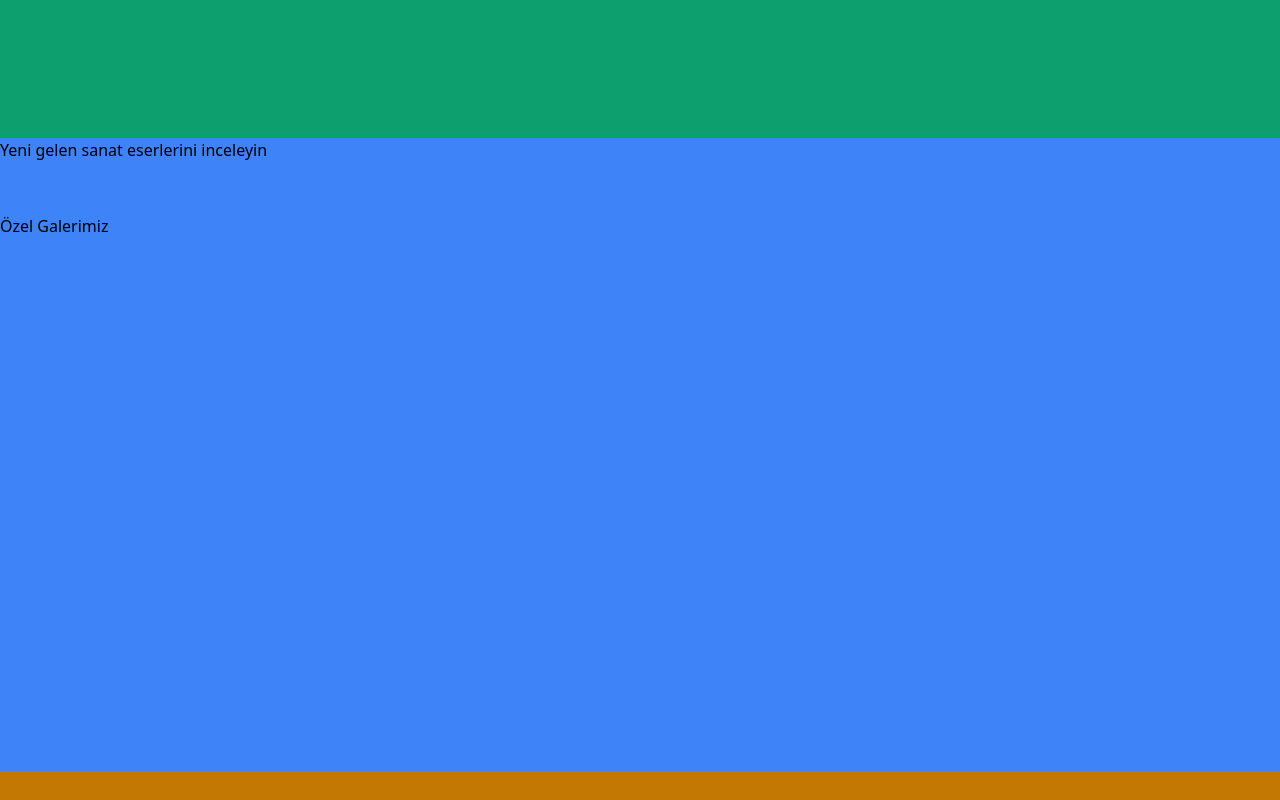
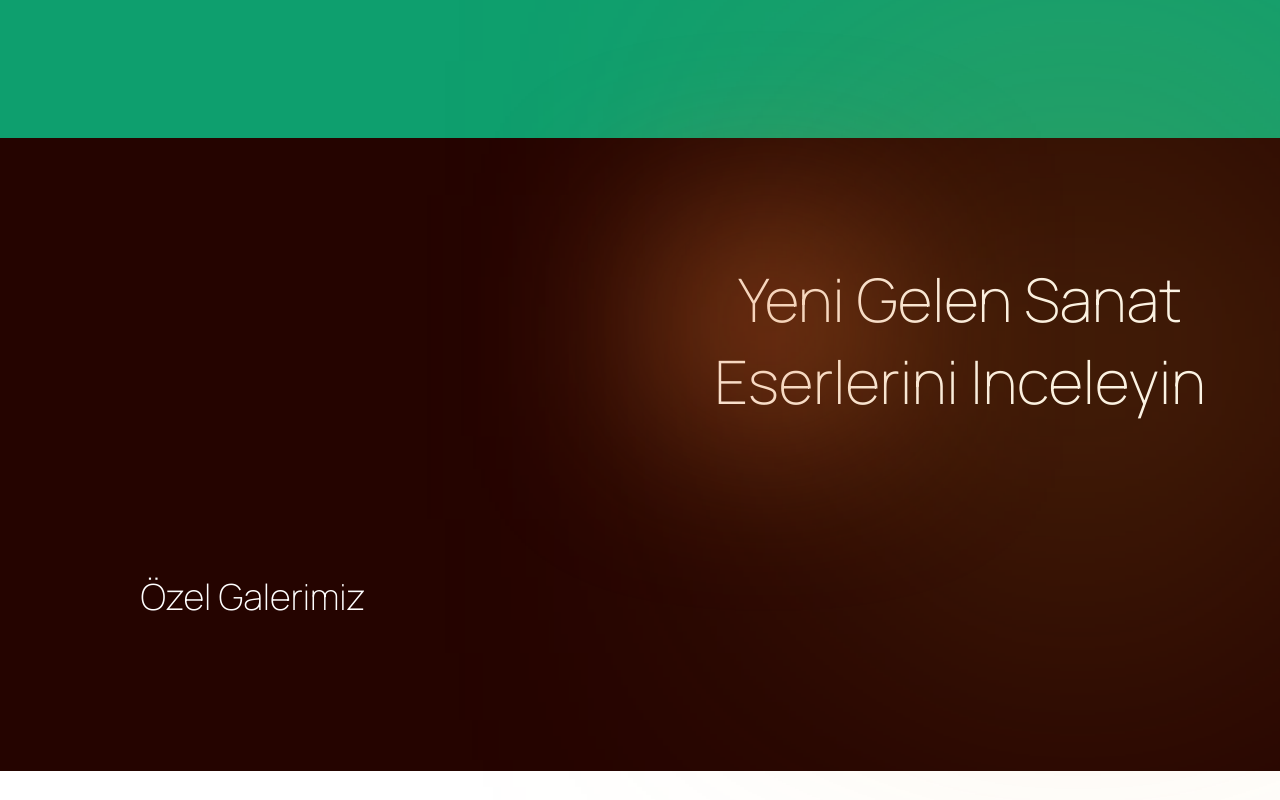
Before and after one commit to Yunus-Emre-Tasci/happy_galeri, a React (Create React App) app: page / in a window 1280 px wide. Shown: the part 1360-2160 px from the top of the page. Built offline with nearby package versions, Linux system fonts and the light colour scheme; no server answers.

Commit message:
gallery-finished

```diff
--- a/src/pages/Gallery.jsx
+++ b/src/pages/Gallery.jsx
@@ -3,11 +3,35 @@ import rightarrow from "../assests/rightarrow.png";
 
 const Gallery = () => {
   return (
-    <div name="gallery" className="h-[633px] bg-blue-500">
-      <div>
-        <h2>Yeni gelen sanat eserlerini inceleyin</h2>
+    <div name="gallery" className="h-[633px] bg-[#250400] relative text-white">
+      <div className="absolute left-[654px] top-[120px] w-[612px] text-center">
+        <h2 className="font-manrope text-[60px] leading-[82px] font-extralight capitalize">
+          Yeni gelen sanat eserlerini inceleyin
+        </h2>
       </div>
-      <div className="flex items-center justify-between">
+      <div className="absolute left-[682px] top-[125px] w-[172px] h-[116px] bg-[#E36F2D]  blur-[100px]"></div>
+      <div className="absolute left-[930px] top-[120px] w-[295px] h-[198px] bg-[#E3A22D]  blur-[200px]"></div>
+      <div className="absolute left-[140px] top-[434px] w-[226px] text-center">
+        <h4 className="font-manrope text-[36px] leading-[49px] font-extralight">
+          Özel Galerimiz
+        </h4>
+      </div>
+      <div className="absolute left-[1564px] top-[434px] flex items-center justify-center">
+        <div className="w-[32px] h-[32px] rounded-full items-center flex bg-white justify-center">
+          <img className="w-[6px] h-[9px]" src={leftarrow} alt="" />
+        </div>
+        <div className="w-[8px] h-[8px] bg-white rounded-full ml-[16px]" />
+        <div className="w-[6px] h-[6px] bg-white bg-opacity-50 rounded-full ml-[3px] " />
+        <div className="w-[6px] h-[6px] bg-white bg-opacity-50 rounded-full ml-[3px] " />
+        <div className="w-[6px] h-[6px] bg-white bg-opacity-50 rounded-full ml-[3px] " />
+        <div className="w-[6px] h-[6px] bg-white bg-opacity-50 rounded-full ml-[3px] " />
+        <div className="w-[6px] h-[6px] bg-white bg-opacity-50 rounded-full ml-[3px] " />
+        <div className="w-[6px] h-[6px] bg-white bg-opacity-50 rounded-full ml-[3px] " />
+        <div className="w-[32px] h-[32px] rounded-full items-center flex bg-white justify-center ml-[19px]">
+          <img className="w-[6px] h-[9px]" src={rightarrow} alt="" />
+        </div>
+      </div>
+      {/* <div className="flex items-center justify-between">
         <p>Özel Galerimiz</p>
         <div className="flex items-center">
           <div className="w-32 h-32 rounded-full items-center flex bg-white justify-center">
@@ -24,7 +48,7 @@ const Gallery = () => {
             <img className="w-6 h-9" src={rightarrow} alt="" />
           </div>
         </div>
-      </div>
+      </div> */}
     </div>
   );
 }
--- a/src/pages/Podcast.jsx
+++ b/src/pages/Podcast.jsx
@@ -28,7 +28,7 @@ const Podcast = () => {
    const selectedSlides = [slides[2], slides[1], slides[9], slides[0]];
 
   return (
-    <div className="h-[2129px] bg-yellow-500 relative ">
+    <div className="h-[2129px] relative ">
       <div className="bg-gradient-to-br from-gray-300 to-gray-200 w-[1860px] h-[1327px] absolute left-[30px] top-[161px] rounded-[40px]">
         <div className="px-[110px] py-[120px] ">
           <div>
```
